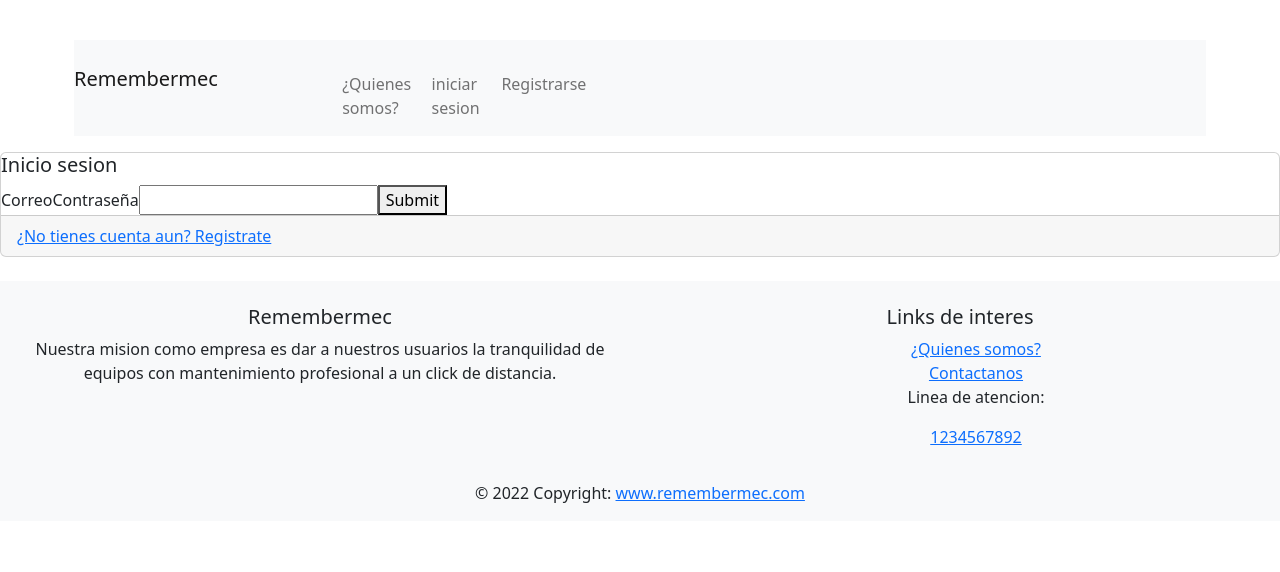
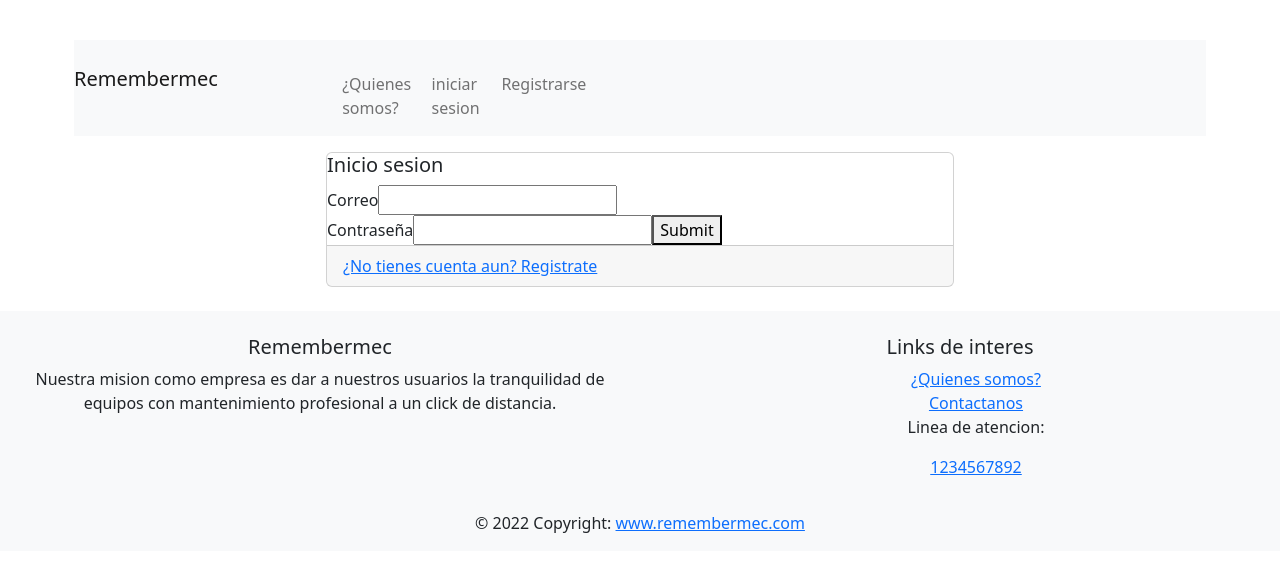
Before and after one commit to juanernestog/remembermec-app, a Next.js app: page /login in a window 1280 px wide. Shown: the top 572 px of the page. Built offline with nearby package versions, Linux system fonts and the light colour scheme.

Commit message:
Refactored login form

```diff
--- a/pages/login.js
+++ b/pages/login.js
@@ -2,26 +2,44 @@ const axios = require('axios').default;
 import { Formik } from 'formik';
 import { Card, Row, Col } from 'react-bootstrap';
 import Link from 'next/link';
+import { useRouter } from 'next/router';
+// import { serialize } from 'cookie';
 
 export default function Machine() {
-  const handleSubmit = (event) => {
-    event.preventDefault();
+  const router = useRouter();
+
+  const handleSubmit = (values) => {
     //aquí va el post
     axios
       .post('http://localhost:3000/api/users/signin', {
-        reference: event.reference,
+        ...values,
       })
       .then(function (response) {
-        console.log(response);
+        localStorage.setItem('token', response.data.meta.token);
+        // router.push('/');
       })
       .catch(function (error) {
         console.log(error);
+        alert('Error: Tienes un problema con tu sesion');
       });
   };
 
+  // como seria Leer el token con cookie
+  // const serialized = serialize('authToken', token, {
+  //   httpOnly: true,
+  //   secure: process.env.NODE_ENV !== 'development',
+  //   maxAge: process.env.TOKEN_EXPIRES,
+  //   path: '/',
+  // });
+
+  // res.setHeader('Set- Cookie', serialize);
+  // res.status(200).json({ message: 'Success' });
+
   return (
     <>
-      <div classname="center s-8">
+      <div className="justify-content-center">
+        <Row className="justify-content-center">
+          <Col md="6">
             <Card>
               <Card.Title>Inicio sesion</Card.Title>
               <Formik
@@ -31,7 +49,7 @@ export default function Machine() {
                 }}
                 onSubmit={(values, { setSubmitting }) => {
                   setTimeout(() => {
-                alert(JSON.stringify(values, null, 2));
+                    handleSubmit(values);
                     setSubmitting(false);
                   }, 400);
                   console.log(JSON.stringify(values, null, 2));
@@ -50,13 +68,14 @@ export default function Machine() {
                   <form onSubmit={handleSubmit} className="flex">
                     <title>Iniciar sesion:</title>
                     <label htmlFor="email">Correo </label>
-                <field
+                    <input
                       type="text"
                       name="email"
                       onChange={handleChange}
                       onBlur={handleBlur}
                       value={values.email}
                     />
+                    <br />
                     <label htmlFor="password">Contraseña</label>
                     <input
                       type="password"
@@ -75,6 +94,8 @@ export default function Machine() {
                 <Link href="/signup">¿No tienes cuenta aun? Registrate</Link>
               </Card.Footer>
             </Card>
+          </Col>
+        </Row>
       </div>
     </>
   );
```
Lines whose indentation alone changed are shown as unchanged.
